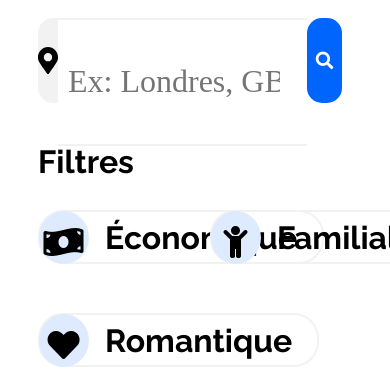
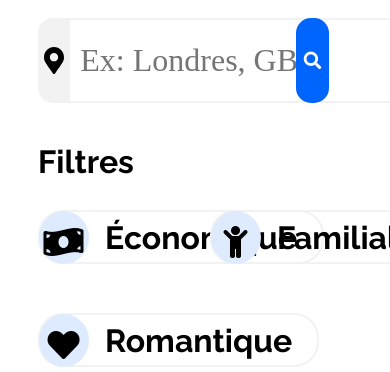
Before and after one commit to mica92/MichelBwana_2_30032021, a plain HTML site: page index.html in a window 390 px wide. Shown: the part 728-1100 px from the top of the page. Drawn offline with Linux system fonts and the light colour scheme; a web font is replaced by a local one.

Commit message:
responive final - partie 4 - form4

```diff
--- a/reservia.css
+++ b/reservia.css
@@ -1134,8 +1134,8 @@ Iphone8
         width: 70%;
     }
     .ville {
-        width: -webkit-fill-available;
-        height: 150%;
+        width: 150%;
+        height: 100%;
         padding-left: 10px;
         font-size: 2rem;
         border-top: 2px solid #F2F2F2;
```
